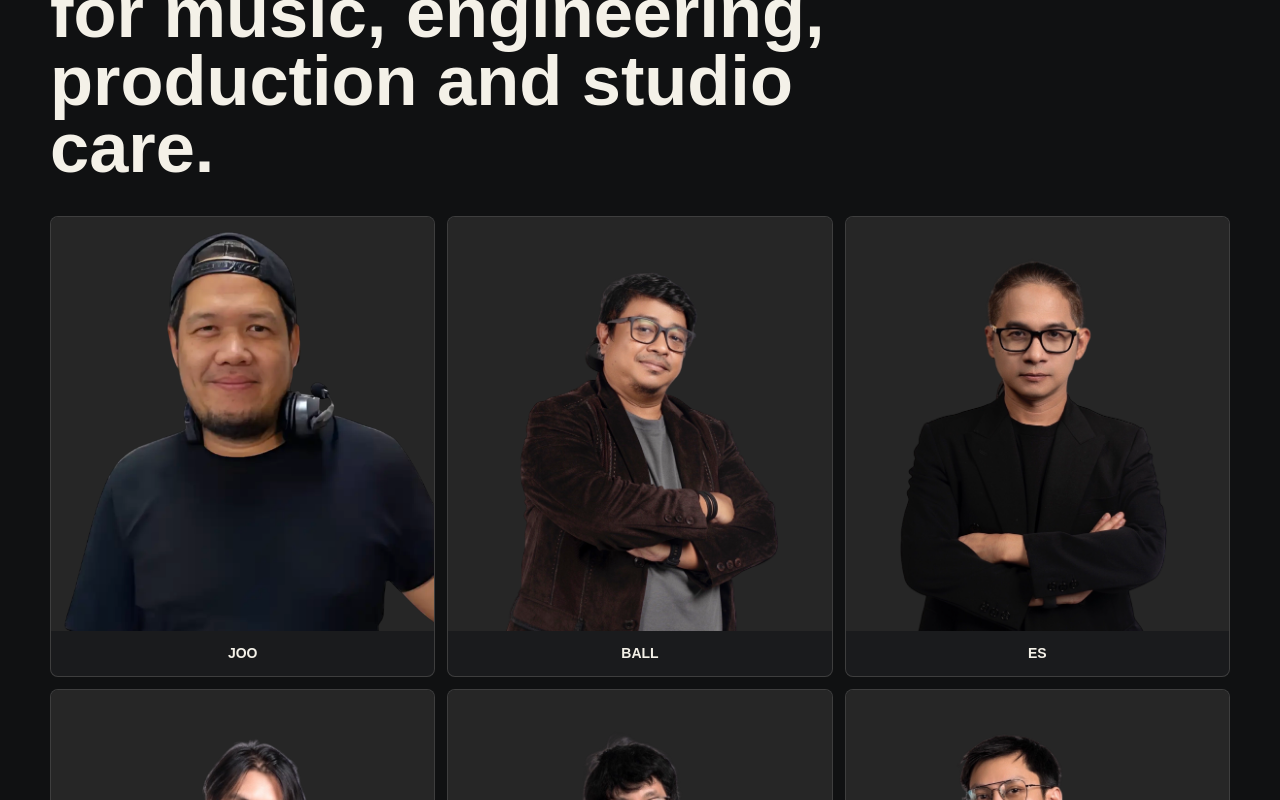
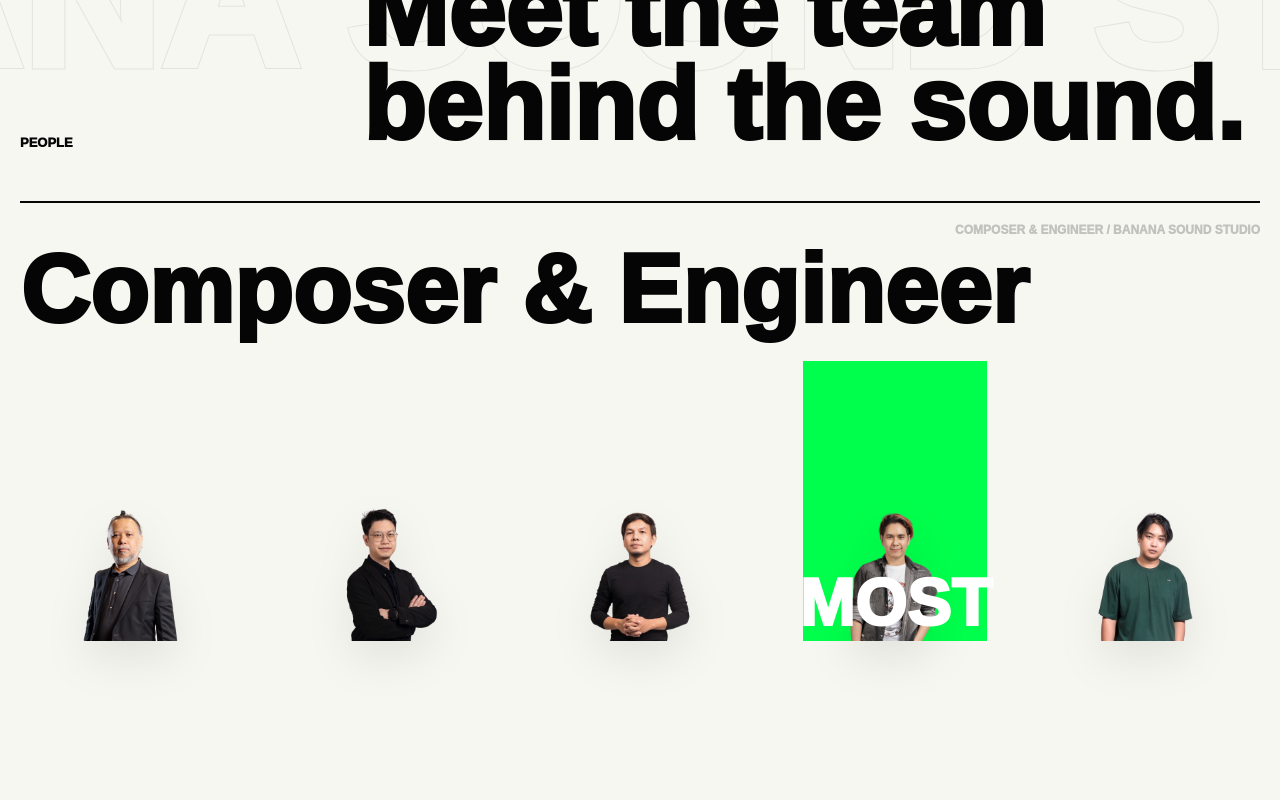
Before and after one commit to eskimo-project/bananasoundstudio, a Next.js app: page / in a window 1280 px wide. Shown: the part 8860-9660 px from the top of the page. Built offline with nearby package versions, Linux system fonts and the light colour scheme.

Commit message:
Restyle people section by team category

```diff
--- a/app/globals.css
+++ b/app/globals.css
@@ -205,7 +205,6 @@ main {
 .studio-stats div,
 .capability-card,
 .work-card,
-.people-card,
 .contact-grid article {
   border: 1px solid var(--line);
   border-radius: 8px;
@@ -319,7 +318,7 @@ main {
 
 .studio-gallery img,
 .poster-wall img,
-.person-card img {
+.person-portrait img {
   width: 100%;
   object-fit: cover;
 }
@@ -539,32 +538,186 @@ main {
   font-size: 14px;
 }
 
-.people {
-  padding-top: 40px;
+.people-section {
+  position: relative;
+  margin-top: 40px;
+  overflow: hidden;
+  background: #f7f7f2;
+  color: #050505;
 }
 
-.people-grid {
-  display: grid;
-  grid-template-columns: repeat(3, 1fr);
-  gap: 12px;
+.people-section::before,
+.people-section::after {
+  content: "BANANA SOUND STUDIO";
+  position: absolute;
+  left: 50%;
+  z-index: 0;
+  color: transparent;
+  font-size: clamp(82px, 15vw, 230px);
+  font-weight: 950;
+  letter-spacing: 0;
+  line-height: 0.8;
+  opacity: 0.08;
+  -webkit-text-stroke: 1px #050505;
+  transform: translateX(-50%);
+  white-space: nowrap;
 }
 
-.people-card {
-  padding: 20px;
+.people-section::before {
+  top: 48px;
 }
 
-.people-card h3 {
-  margin: 0 0 20px;
-  font-size: 24px;
+.people-section::after {
+  bottom: 42px;
 }
 
-.people-card div {
-  display: flex;
-  flex-wrap: wrap;
-  gap: 8px;
+.people-shell {
+  position: relative;
+  z-index: 1;
+  width: min(100% - 32px, 1240px);
+  margin: 0 auto;
+  padding: 86px 0 98px;
 }
 
-.people-card span,
+.people-intro {
+  display: grid;
+  grid-template-columns: 0.35fr 1fr;
+  align-items: end;
+  gap: 28px;
+  margin-bottom: 48px;
+}
+
+.people-intro p {
+  margin: 0;
+  color: #050505;
+  font-size: 13px;
+  font-weight: 950;
+  text-transform: uppercase;
+}
+
+.people-intro h2 {
+  margin: 0;
+  color: #050505;
+  font-size: clamp(52px, 8vw, 112px);
+  font-weight: 950;
+  letter-spacing: 0;
+  line-height: 0.92;
+}
+
+.people-category {
+  position: relative;
+  padding: 44px 0 58px;
+  border-top: 2px solid #050505;
+}
+
+.people-category::before {
+  content: attr(data-bg);
+  position: absolute;
+  top: 18px;
+  right: 0;
+  max-width: 58%;
+  color: #050505;
+  font-size: 12px;
+  font-weight: 950;
+  letter-spacing: 0;
+  opacity: 0.22;
+  text-align: right;
+  text-transform: uppercase;
+}
+
+.people-category h3 {
+  position: relative;
+  z-index: 1;
+  margin: 0 0 28px;
+  color: #050505;
+  font-size: clamp(42px, 7.5vw, 112px);
+  font-weight: 950;
+  letter-spacing: 0;
+  line-height: 0.9;
+}
+
+.people-roster {
+  display: grid;
+  grid-template-columns: repeat(5, minmax(0, 1fr));
+  gap: 28px 36px;
+  align-items: end;
+}
+
+.person-portrait {
+  position: relative;
+  min-width: 0;
+  min-height: 280px;
+  display: flex;
+  align-items: end;
+  justify-content: center;
+  overflow: visible;
+}
+
+.person-portrait::before {
+  content: "";
+  position: absolute;
+  inset: auto 8% 0;
+  height: 48%;
+  background: #eeeeea;
+  opacity: 0;
+  transform: translateY(8px);
+  transition: opacity 180ms ease, transform 180ms ease;
+}
+
+.person-portrait:hover::before,
+.person-portrait:focus-within::before {
+  opacity: 1;
+  transform: translateY(0);
+}
+
+.person-portrait img {
+  position: relative;
+  z-index: 1;
+  width: 100%;
+  height: 280px;
+  object-fit: contain;
+  object-position: center bottom;
+  filter: drop-shadow(0 18px 22px rgba(0, 0, 0, 0.08));
+}
+
+.person-portrait span {
+  position: absolute;
+  left: 50%;
+  bottom: 8px;
+  z-index: 2;
+  color: #050505;
+  font-size: clamp(18px, 2.3vw, 42px);
+  font-weight: 950;
+  letter-spacing: 0;
+  line-height: 0.88;
+  opacity: 0;
+  text-transform: uppercase;
+  transform: translateX(-50%) translateY(12px);
+  transition: opacity 180ms ease, transform 180ms ease;
+  white-space: nowrap;
+}
+
+.person-portrait:hover span,
+.person-portrait:focus-within span {
+  opacity: 1;
+  transform: translateX(-50%) translateY(0);
+}
+
+.person-portrait.is-featured::before {
+  inset: 0 8% 0;
+  height: auto;
+  background: #00ff4c;
+  opacity: 1;
+  transform: none;
+}
+
+.person-portrait.is-featured span {
+  color: #fff;
+  font-size: clamp(38px, 5.2vw, 92px);
+  opacity: 1;
+  transform: translateX(-50%);
+}
+
 .social-links a {
   min-height: 34px;
   display: inline-flex;
@@ -573,57 +726,6 @@ main {
   border-radius: 8px;
   font-size: 13px;
   font-weight: 800;
-}
-
-.people-card span {
-  padding: 0 12px;
-  background: rgba(255, 255, 255, 0.08);
-  color: var(--foreground);
-}
-
-.person-card {
-  min-width: 0;
-  overflow: hidden;
-  border: 1px solid var(--line);
-  border-radius: 8px;
-  background: var(--panel);
-}
-
-.person-card img {
-  aspect-ratio: 1 / 1.08;
-  object-position: center top;
-  background: #262626;
-}
-
-.person-card span {
-  display: block;
-  padding: 12px;
-  color: var(--foreground);
-  font-size: 14px;
-  font-weight: 900;
-  text-align: center;
-  text-transform: uppercase;
-}
-
-.team-groups {
-  display: grid;
-  gap: 8px;
-  margin-top: 14px;
-}
-
-.team-groups p {
-  margin: 0;
-  padding: 14px;
-  border: 1px solid var(--line);
-  border-radius: 8px;
-  background: rgba(255, 255, 255, 0.05);
-  color: var(--muted);
-  font-size: 14px;
-  line-height: 1.5;
-}
-
-.team-groups strong {
-  color: var(--banana);
 }
 
 .contact-section {
@@ -704,9 +806,16 @@ main {
   .studio-gallery,
   .video-grid,
   .room-grid,
-  .people-grid,
   .contact-grid {
     grid-template-columns: repeat(2, 1fr);
+  }
+
+  .people-intro {
+    grid-template-columns: 1fr;
+  }
+
+  .people-roster {
+    grid-template-columns: repeat(3, minmax(0, 1fr));
   }
 
   .client-strip {
@@ -761,10 +870,35 @@ main {
   .studio-gallery,
   .video-grid,
   .room-grid,
-  .people-grid,
   .contact-grid,
   .client-strip {
     grid-template-columns: 1fr;
+  }
+
+  .people-shell {
+    width: min(100% - 20px, 1240px);
+    padding: 62px 0 70px;
+  }
+
+  .people-category {
+    padding: 36px 0 46px;
+  }
+
+  .people-category::before {
+    max-width: 100%;
+  }
+
+  .people-roster {
+    grid-template-columns: repeat(2, minmax(0, 1fr));
+    gap: 20px 14px;
+  }
+
+  .person-portrait {
+    min-height: 220px;
+  }
+
+  .person-portrait img {
+    height: 220px;
   }
 
   .studio-gallery img:first-child {
--- a/app/page.tsx
+++ b/app/page.tsx
@@ -141,26 +141,46 @@ const rooms = [
   },
 ];
 
-const teamGroups = [
-  {
-    label: "Composer & Engineer",
-    people: ["Toy", "Meen", "One", "Most", "Nu", "Jedi", "Job", "Pro", "Gio", "Ball"],
-  },
-  {
-    label: "Producer & Creative",
-    people: ["Es", "Joo"],
-  },
-  {
-    label: "Office & Studio",
-    people: ["Lek", "Tan", "Patt", "Supa", "M", "Elsa", "Prem"],
-  },
-];
-
 const assetLabel = (asset: Asset) =>
   (asset.title ?? "Banana Sound Studio image")
     .replace(/[-_][a-f0-9]{12,}.*/i, "")
     .replace(/_/g, " ")
     .trim();
+
+const displayName = (asset: Asset) => {
+  const label = assetLabel(asset).toUpperCase();
+  const names: Record<string, string> = {
+    JADI: "JEDI",
+    JO: "GIO",
+    M2: "M",
+    MEAN: "MEEN",
+    NUENG: "ONE",
+    TARN: "TAN",
+  };
+
+  return names[label] ?? label;
+};
+
+const personByKey = (key: string) =>
+  peopleAssets.find((person) => assetLabel(person).toUpperCase() === key);
+
+const peopleCategories = [
+  {
+    label: "Composer & Engineer",
+    accent: "MOST",
+    people: ["TOY", "MEAN", "NUENG", "MOST", "JADI", "LIEW", "JOB", "PRO", "NU", "JO", "BALL"],
+  },
+  {
+    label: "Producer & Creative",
+    accent: "JOO",
+    people: ["ES", "JOO"],
+  },
+  {
+    label: "Office & Studio",
+    accent: "TARN",
+    people: ["LEK", "TARN", "PATT", "SUPA", "M2", "PREM"],
+  },
+];
 
 export default function Home() {
   return (
@@ -363,24 +383,37 @@ export default function Home() {
         </div>
       </section>
 
-      <section className="section people" id="people">
-        <div className="section-heading">
-          <p className="eyebrow">People</p>
-          <h2>A multidisciplinary team for music, engineering, production and studio care.</h2>
-        </div>
-        <div className="people-grid">
-          {peopleAssets.map((person) => (
-            <article className="person-card" key={person.src}>
-              <img src={person.src} alt={`${assetLabel(person)} portrait`} />
-              <span>{assetLabel(person)}</span>
-            </article>
-          ))}
-        </div>
-        <div className="team-groups">
-          {teamGroups.map((group) => (
-            <p key={group.label}>
-              <strong>{group.label}</strong> {group.people.join(", ")}
-            </p>
+      <section className="people-section" id="people">
+        <div className="people-shell">
+          <div className="people-intro">
+            <p>People</p>
+            <h2>Meet the team behind the sound.</h2>
+          </div>
+          {peopleCategories.map((category) => (
+            <section
+              className="people-category"
+              data-bg={`${category.label} / Banana Sound Studio`}
+              key={category.label}
+            >
+              <h3>{category.label}</h3>
+              <div className="people-roster">
+                {category.people.map((personKey) => {
+                  const person = personByKey(personKey);
+                  if (!person) return null;
+                  const featured = personKey === category.accent;
+
+                  return (
+                    <article
+                      className={`person-portrait${featured ? " is-featured" : ""}`}
+                      key={person.src}
+                    >
+                      <img src={person.src} alt={`${displayName(person)} portrait`} />
+                      <span>{displayName(person)}</span>
+                    </article>
+                  );
+                })}
+              </div>
+            </section>
           ))}
         </div>
       </section>
```
